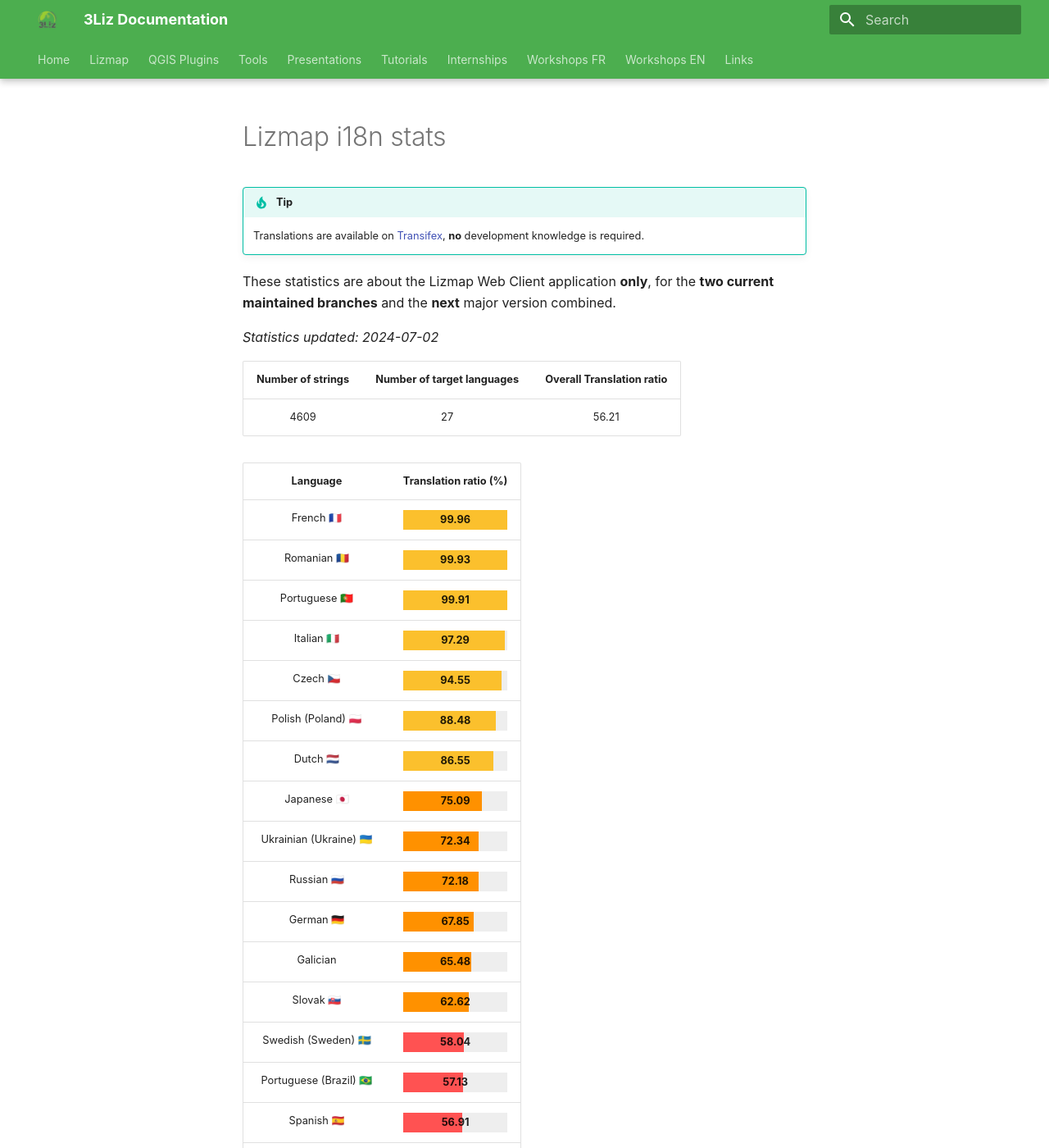
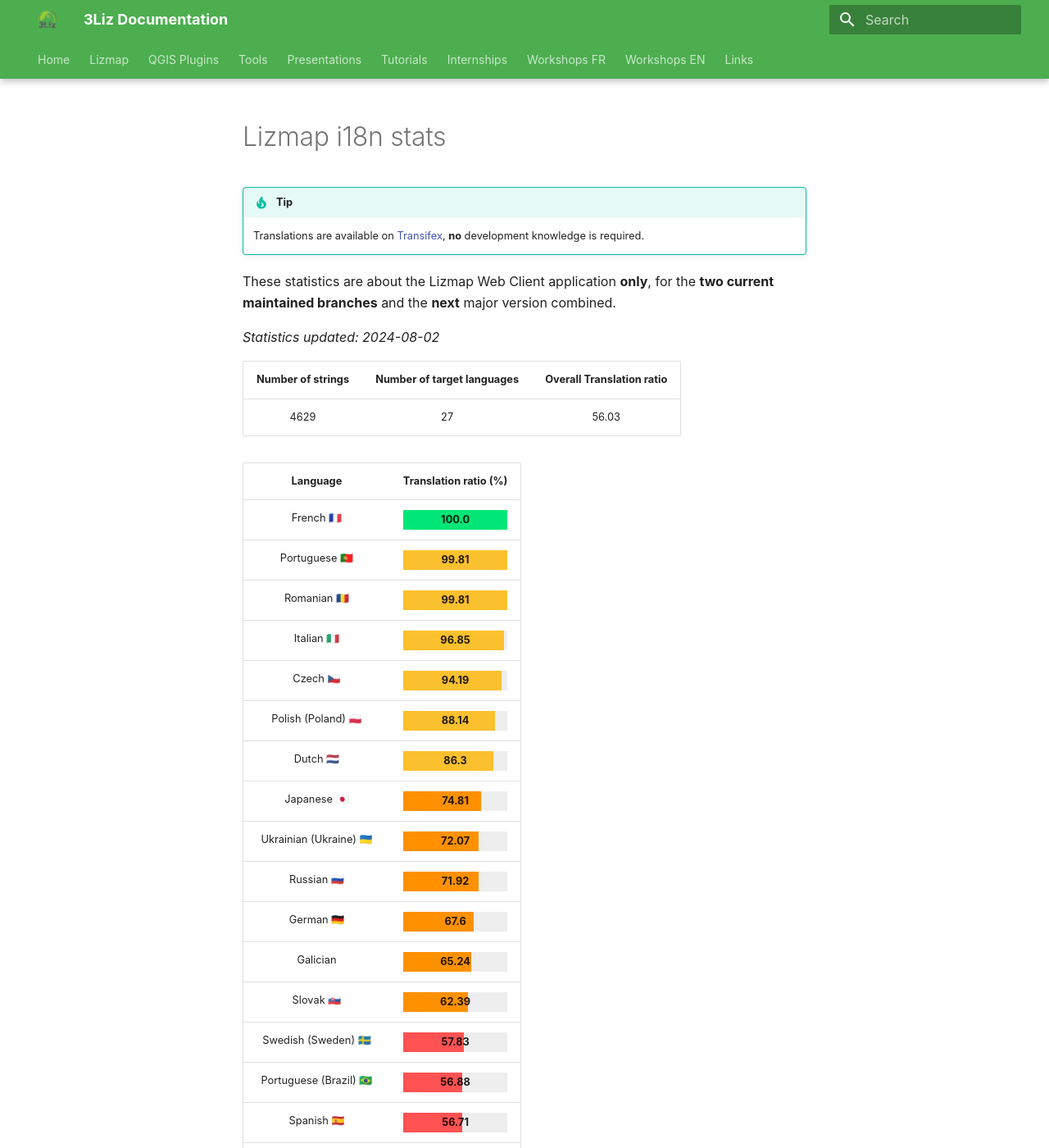
Before and after one commit to 3liz/3liz.github.io, an MkDocs documentation site: the page built from docs/lizmap-i18n-stats.md, in a window 1280 px wide and 1400 px high. Shown: the whole window at 82% size. Built offline with MkDocs 1.6.1 and Material for MkDocs 9.7.7, drawn with Linux system fonts in a browser that asks for light colours; nearby versions of some CDN libraries; some of the changed text lies outside the part shown.

Commit message:
Update statistics from Transifex Lizmap Web Client

```diff
--- a/docs/lizmap-i18n-stats.md
+++ b/docs/lizmap-i18n-stats.md
@@ -10,38 +10,38 @@
 These statistics are about the Lizmap Web Client application **only**, for the **two current
 maintained branches** and the **next** major version combined.
 
-*Statistics updated: 2024-07-02*
+*Statistics updated: 2024-08-02*
 
 | Number of strings | Number of target languages | Overall Translation ratio |
 |:-:|:-:|:-:|
-4609|27|56.21
+4629|27|56.03
 
 | Language | Translation ratio (%) |
 |:-:|:-:|
-French 🇫🇷 |[=99.96% "99.96"]|
-Romanian 🇷🇴 |[=99.93% "99.93"]|
-Portuguese 🇵🇹 |[=99.91% "99.91"]|
-Italian 🇮🇹 |[=97.29% "97.29"]|
-Czech 🇨🇿 |[=94.55% "94.55"]|
-Polish (Poland) 🇵🇱 |[=88.48% "88.48"]|
-Dutch 🇳🇱 |[=86.55% "86.55"]|
-Japanese 🇯🇵 |[=75.09% "75.09"]|
-Ukrainian (Ukraine) 🇺🇦 |[=72.34% "72.34"]|
-Russian 🇷🇺 |[=72.18% "72.18"]|
-German 🇩🇪 |[=67.85% "67.85"]|
-Galician  |[=65.48% "65.48"]|
-Slovak 🇸🇰 |[=62.62% "62.62"]|
-Swedish (Sweden) 🇸🇪 |[=58.04% "58.04"]|
-Portuguese (Brazil) 🇧🇷 |[=57.13% "57.13"]|
-Spanish 🇪🇸 |[=56.91% "56.91"]|
-Slovenian 🇸🇮 |[=51.99% "51.99"]|
-Hungarian (Hungary) 🇭🇺 |[=50.25% "50.25"]|
-Finnish 🇫🇮 |[=47.06% "47.06"]|
-Basque  |[=33.63% "33.63"]|
-Greek 🇬🇷 |[=26.82% "26.82"]|
-Bulgarian 🇧🇬 |[=25.12% "25.12"]|
-Norwegian 🇳🇴 |[=17.21% "17.21"]|
-Spanish (Argentina) 🇦🇷 |[=5.71% "5.71"]|
-Indonesian 🇮🇩 |[=4.43% "4.43"]|
-Serbian (Cyrillic) 🇷🇸 |[=1.26% "1.26"]|
+French 🇫🇷 |[=100.0% "100.0"]|
+Portuguese 🇵🇹 |[=99.81% "99.81"]|
+Romanian 🇷🇴 |[=99.81% "99.81"]|
+Italian 🇮🇹 |[=96.85% "96.85"]|
+Czech 🇨🇿 |[=94.19% "94.19"]|
+Polish (Poland) 🇵🇱 |[=88.14% "88.14"]|
+Dutch 🇳🇱 |[=86.3% "86.3"]|
+Japanese 🇯🇵 |[=74.81% "74.81"]|
+Ukrainian (Ukraine) 🇺🇦 |[=72.07% "72.07"]|
+Russian 🇷🇺 |[=71.92% "71.92"]|
+German 🇩🇪 |[=67.6% "67.6"]|
+Galician  |[=65.24% "65.24"]|
+Slovak 🇸🇰 |[=62.39% "62.39"]|
+Swedish (Sweden) 🇸🇪 |[=57.83% "57.83"]|
+Portuguese (Brazil) 🇧🇷 |[=56.88% "56.88"]|
+Spanish 🇪🇸 |[=56.71% "56.71"]|
+Slovenian 🇸🇮 |[=51.8% "51.8"]|
+Hungarian (Hungary) 🇭🇺 |[=50.03% "50.03"]|
+Finnish 🇫🇮 |[=46.86% "46.86"]|
+Basque  |[=33.48% "33.48"]|
+Greek 🇬🇷 |[=26.7% "26.7"]|
+Bulgarian 🇧🇬 |[=25.02% "25.02"]|
+Norwegian 🇳🇴 |[=17.13% "17.13"]|
+Spanish (Argentina) 🇦🇷 |[=5.68% "5.68"]|
+Indonesian 🇮🇩 |[=4.41% "4.41"]|
+Serbian (Cyrillic) 🇷🇸 |[=1.25% "1.25"]|
 Vietnamese (Viet Nam)  |[=0.0% "0.0"]|
```
